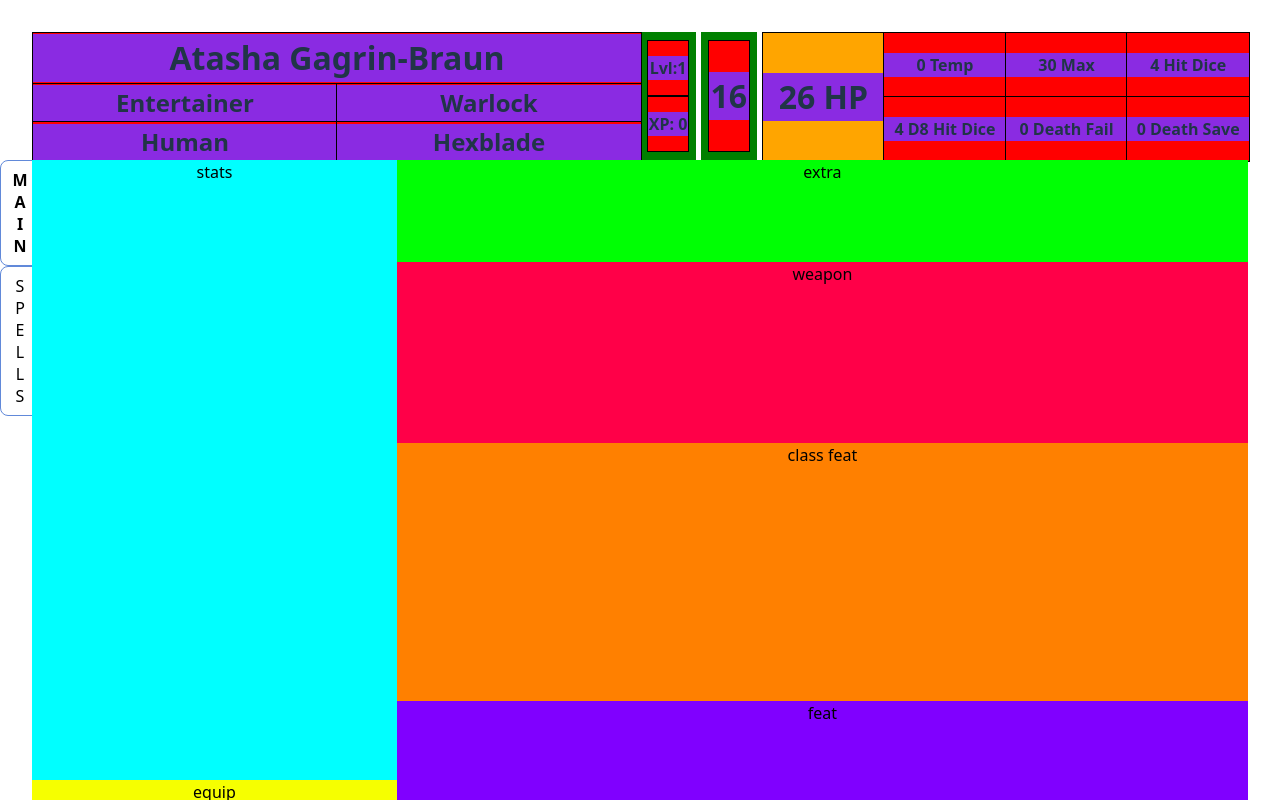
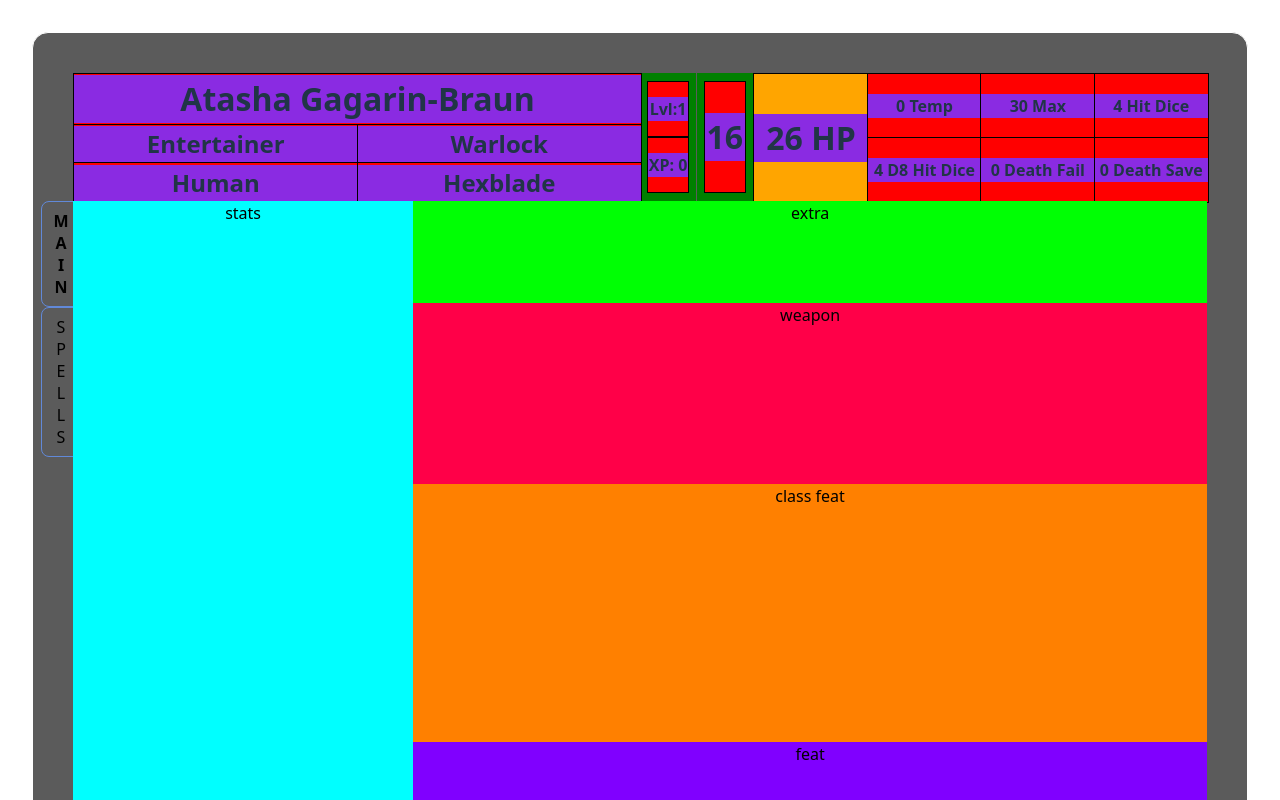
Before and after one commit to CoreyJSteiner/5e-2024-char-sheet, a React (Vite) app: page / in a window 1280 px wide. Shown: the top 800 px of the page. Built offline with nearby package versions, Linux system fonts and the light colour scheme.

Commit message:
adds CharSheet context

```diff
--- a/src/App.css
+++ b/src/App.css
@@ -7,4 +7,8 @@
 
 .app-container {
   position: relative;
+  background: rgb(91, 91, 91);
+  border: 1px solid white;
+  border-radius: 1rem;
+  padding: 2.5rem;
 }
--- a/src/App.tsx
+++ b/src/App.tsx
@@ -4,11 +4,32 @@ import TabMain from './components/TabMain'
 import TabSpells from './components/TabSpells'
 import { TabController, Tab } from './components/TabController'
 import Settings from './components/Settings/Settings'
+import { CharSheetContext, type CharSheet } from './components/CharSheetContext'
+import { useState } from 'react'
 
 function App() {
+  const [charSheet, setCharSheet] = useState<CharSheet>({
+    name: 'Atasha Gagarin-Braun',
+    background: 'Entertainer',
+    class: 'Warlock',
+    species: 'Human',
+    subclass: 'Hexblade',
+    level: 5,
+    ac: 16,
+    maxHp: 39,
+    currentHp: 35,
+    maxHitDice: 5,
+    sidesHitDice: 8,
+    currentHitDice: 5
+  })
+
+  const updateCharSheet = (updates: Partial<CharSheet>) => {
+    setCharSheet(prev => ({ ...prev, ...updates }))
+    console.dir(charSheet)
+  }
 
   return (
-    <>
+    <CharSheetContext.Provider value={{ charSheet, updateCharSheet }}>
       <div className='app-container'>
         <TopDetail />
         <TabController>
@@ -21,7 +42,8 @@ function App() {
         </TabController>
         <Settings />
       </div>
-    </>
+    </CharSheetContext.Provider>
+
   )
 }
 
--- /dev/null
+++ b/src/components/CharSheetContext.tsx
@@ -0,0 +1,37 @@
+import { createContext, useContext } from "react";
+
+export type CharSheet = {
+    name?: string,
+    background?: string,
+    class?: string,
+    species?: string,
+    subclass?: string,
+    level?: number,
+    xp?: number,
+    ac?: number,
+    maxHp?: number,
+    tempHp?: number,
+    currentHp?: number,
+    maxHitDice?: number,
+    sidesHitDice?: number,
+    currentHitDice?: number,
+    deathSaveFail?: number,
+    deathSaveSuccess?: number
+}
+
+type CharSheetContextType = {
+    charSheet: CharSheet,
+    updateCharSheet: (updates: Partial<CharSheet>) => void
+}
+
+export const CharSheetContext = createContext<CharSheetContextType | undefined>(undefined)
+
+export const useCharSheetContext = () => {
+    const charSheet = useContext(CharSheetContext)
+
+    if (charSheet === undefined) {
+        throw new Error('CharSheet context consumer is missing a provider')
+    }
+
+    return charSheet
+}
--- a/src/components/InputHeading/InputHeading.tsx
+++ b/src/components/InputHeading/InputHeading.tsx
@@ -5,9 +5,10 @@ type InputHeadingProps = {
     className?: string
     propTextValue?: string
     headingSize?: string
+    onUpdate?: (newValue: string) => void
 }
 
-const InputHeading: React.FC<InputHeadingProps> = ({ className, propTextValue, headingSize }) => {
+const InputHeading: React.FC<InputHeadingProps> = ({ className, propTextValue, headingSize, onUpdate }) => {
     const [textvalue, setTextValue] = useState<string>('')
     const [isEditing, setIsEditing] = useState<boolean>(false)
 
@@ -16,6 +17,9 @@ const InputHeading: React.FC<InputHeadingProps> = ({ className, propTextValue, h
     }, [propTextValue])
 
     const toggleEditHandler = () => {
+        if (isEditing && onUpdate) {
+            onUpdate(textvalue)
+        }
         setIsEditing(prevVal => !prevVal)
     }
 
--- a/src/components/NameClassSpeciesDetail/NameClassSpeciesDetail.tsx
+++ b/src/components/NameClassSpeciesDetail/NameClassSpeciesDetail.tsx
@@ -1,23 +1,41 @@
+import { useCharSheetContext } from '../CharSheetContext'
 import InputHeading from '../InputHeading'
 import './NameClassSpeciesDetail.css'
 
 const NameClassSpeciesDetail: React.FC = () => {
+    const { charSheet, updateCharSheet } = useCharSheetContext()
+
     return (
         <div className='name-class-species-grid'>
             <InputHeading
-                className='name-class-species-main' propTextValue="Atasha Gagrin-Braun" headingSize="h1"
+                className='name-class-species-main'
+                propTextValue={charSheet.name}
+                headingSize="h1"
+                onUpdate={(newValue) => updateCharSheet({ name: newValue })}
             />
             <InputHeading
-                className='name-class-species-sub' propTextValue="Entertainer" headingSize="h2"
+                className='name-class-species-sub'
+                propTextValue={charSheet.background}
+                headingSize="h2"
+                onUpdate={(newValue) => updateCharSheet({ background: newValue })}
             />
             <InputHeading
-                className='name-class-species-sub' propTextValue="Warlock" headingSize="h2"
+                className='name-class-species-sub'
+                propTextValue={charSheet.class}
+                headingSize="h2"
+                onUpdate={(newValue) => updateCharSheet({ class: newValue })}
             />
             <InputHeading
-                className='name-class-species-sub' propTextValue="Human" headingSize="h2"
+                className='name-class-species-sub'
+                propTextValue={charSheet.species}
+                headingSize="h2"
+                onUpdate={(newValue) => updateCharSheet({ species: newValue })}
             />
             <InputHeading
-                className='name-class-species-sub' propTextValue="Hexblade" headingSize="h2"
+                className='name-class-species-sub'
+                propTextValue={charSheet.subclass}
+                headingSize="h2"
+                onUpdate={(newValue) => updateCharSheet({ subclass: newValue })}
             />
         </div>
     )
```
